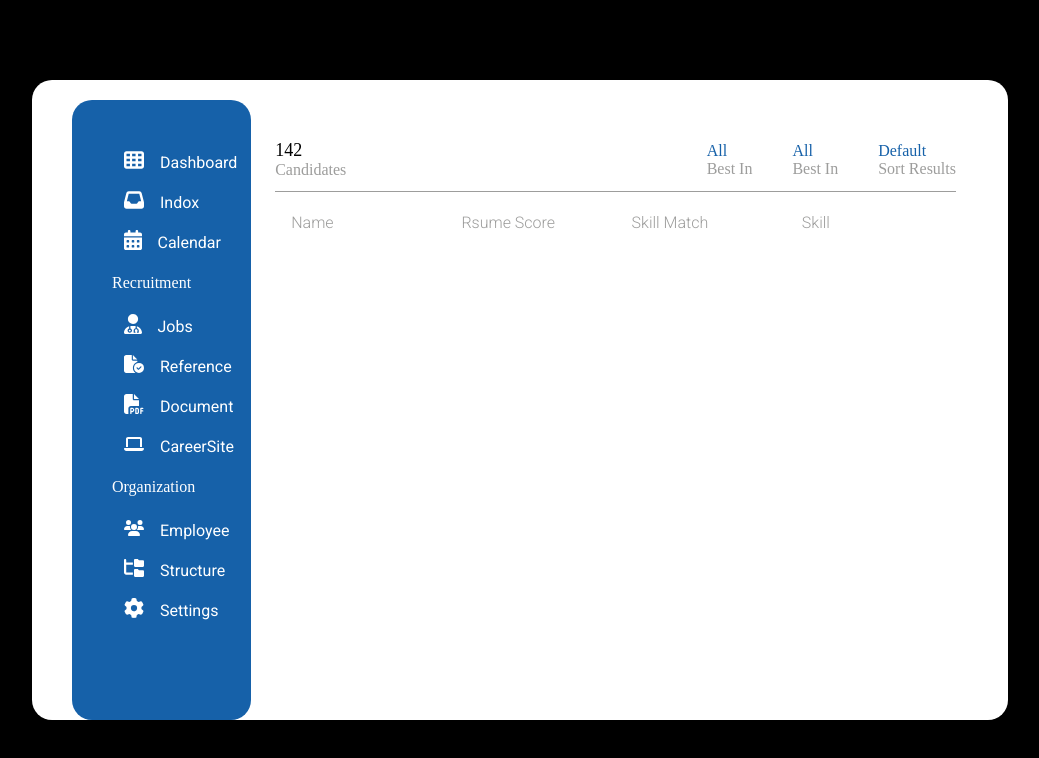
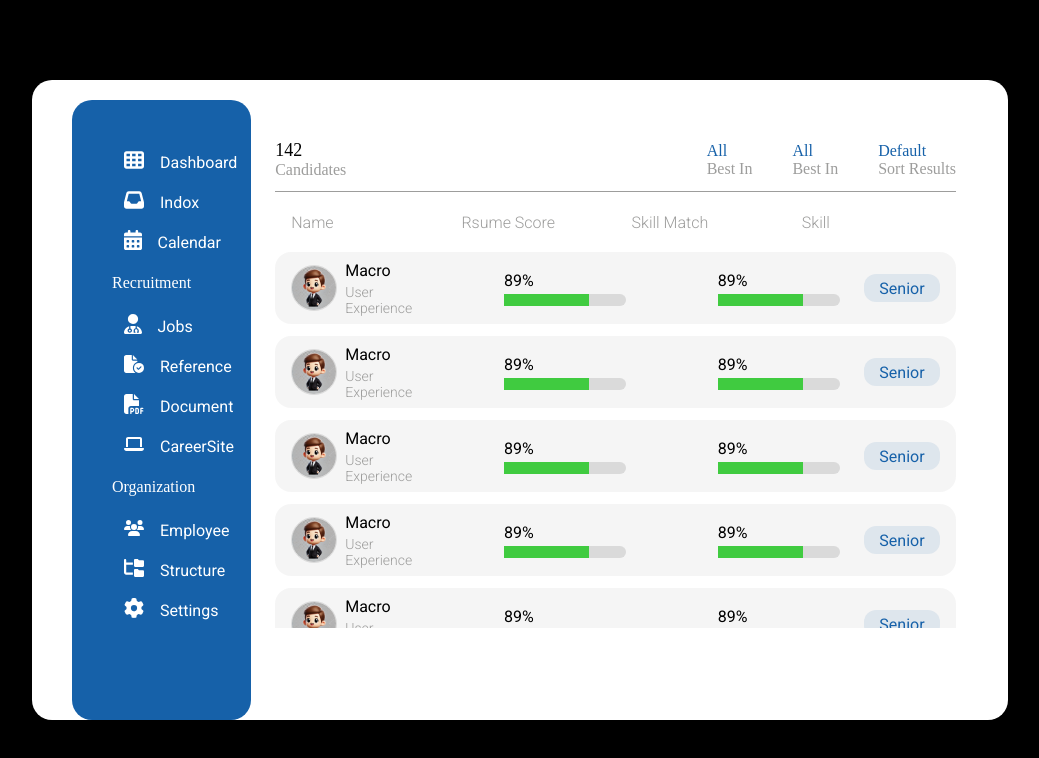
Before and after one commit to jongmin1/Vue-Ex, a Vue app in the folder stepbystep/: page /#/ in a window 1280 px wide. Shown: the top 758 px of the page, without its empty margins (120-1159 px from the left). Built offline with nearby package versions, Linux system fonts and the light colour scheme; a web font is replaced by a local one.

Commit message:
feat: step 7

```diff
--- /dev/null
+++ b/stepbystep/src/components/atoms/chart/BarChart.vue
@@ -0,0 +1,56 @@
+<template>
+    <div class="bar-chart">
+        <div class="bar-chart__container">
+            <span class="bar-chart__container__value">89%</span>
+            <div class="bar-chart__container__base">
+                <div class="gauge"></div>
+            </div>
+        </div>
+    </div>
+</template>
+
+<script setup lang="ts"></script>
+
+<style lang="scss">
+.bar-chart {
+    display: flex;
+    align-items: center;
+    justify-content: center;
+
+    width: 70%;
+
+    &__container {
+        display: flex;
+        flex-direction: column;
+        align-items: flex-start;
+
+        width: 100%;
+
+        gap: 4px;
+
+        &__value {
+            font-size: 16px;
+        }
+        &__base {
+            position: relative;
+
+            width: 100%;
+            height: 12px;
+
+            background-color: rgba($color-white-200, 0.3);
+            border-radius: 10px;
+
+            .gauge {
+                position: absolute;
+
+                width: 70%;
+                height: 12px;
+
+                background-color: $color-green-000;
+                border-radius: 1-px;
+            }
+        }
+
+    }
+}
+</style>
--- a/stepbystep/src/components/atoms/layout/BasicLayout.vue
+++ b/stepbystep/src/components/atoms/layout/BasicLayout.vue
@@ -19,7 +19,7 @@ const { theme } = toRefs(props)
 .basic-layout {
     display: flex;
     align-items: center;
-    justify-content: center;
+    justify-content: flex-start;
 
     padding: 40px;
 
--- a/stepbystep/src/components/atoms/organisms/Navigation.vue
+++ b/stepbystep/src/components/atoms/organisms/Navigation.vue
@@ -84,7 +84,7 @@ const bottomMenu = computed(() => {
 .navigation {
     display: flex;
     flex-direction: column;
-    align-items: flex-start;
+    align-items: center;
     justify-content: flex-start;
 
     width: 100%;
--- a/stepbystep/src/components/atoms/organisms/Notice.vue
+++ b/stepbystep/src/components/atoms/organisms/Notice.vue
@@ -27,12 +27,24 @@
                 <span class="label">Skill Match</span>
                 <span class="label">Skill</span>
             </div>
-            <div class="notice__body__list-box"></div>
+            <div class="notice__body__list-box">
+                <NoticeList />
+                <NoticeList />
+                <NoticeList />
+                <NoticeList />
+                <NoticeList />
+                <NoticeList />
+                <NoticeList />
+                <NoticeList />
+                <NoticeList />
+            </div>
         </div>
     </div>
 </template>
 
-<script setup lang="ts"></script>
+<script setup lang="ts">
+import NoticeList from '@components/mocules/List.vue'
+</script>
 
 <style lang="scss" scoped>
 .notice{
--- a/stepbystep/src/components/mocules/List.vue
+++ b/stepbystep/src/components/mocules/List.vue
@@ -0,0 +1,91 @@
+<template>
+    <div class="list">
+        <div class="list__avatar">
+            <img src="../../assets/images/man.png" alt="" class="list__avatar__image">
+            <div class="list__avatar__text-box">
+                <span class="name">Macro</span>
+                <span class="duty">User Experience</span>
+            </div>
+        </div>
+        <div class="list__item"></div>
+            <BarChart />
+        <div class="list__item"></div>
+            <BarChart />
+        <div class="list__item">
+            <div class="list__item__chip">Senior</div>
+        </div>
+    </div>
+</template>
+
+<script setup lang="ts">
+import BarChart from '@components/atoms/chart/BarChart.vue';
+</script>
+
+<style lang="scss" scoped>
+.list {
+    display: flex;
+    align-items: center;
+
+    width: calc(100% - 32px);
+    height: 72px;
+    min-height: 72px;
+
+    padding: 0 16px;
+    gap: 24px;
+
+    background-color: rgba($color-white-200, 0.1);
+    border-radius:  16px;
+
+    &__avatar {
+        display: flex;
+        align-items: center;
+        justify-content: flex-start;
+
+        width: 25%;
+
+        gap: 8px;
+
+        &__image{
+            width: 44px;
+            height: 44px;
+
+            border-radius: 50%;
+            border: 1px solid rgba($color-white-200, 0.3);
+        }
+        &__text-box{
+            display: flex;
+            flex-direction: column;
+
+            gap: 4px;
+
+            .name {
+                color: $color-black-900;
+            }
+            .duty {
+                font-size: 14px;
+                font-weight: 300;
+                color: $color-white-200;
+            }
+
+        }
+    }
+    &__item {
+        width: 25%;
+
+        &__chip {
+            display: flex;
+            align-items: center;
+            justify-content: center;
+
+            width: 60px;
+            height: 12px;
+
+            padding: 8px;
+
+            color: $color-blue-000;
+            background-color: rgba($color-blue-000, 0.1);
+            border-radius: 12px;
+        }
+    }
+}
+</style>
```
Also changed, not shown: stepbystep/src/assets/images/man.png (added).
